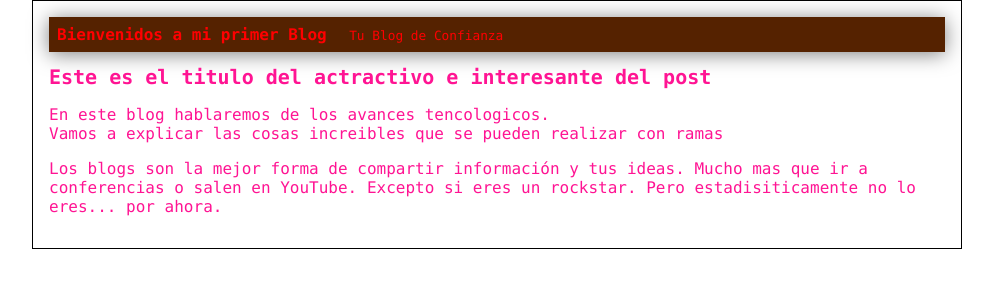
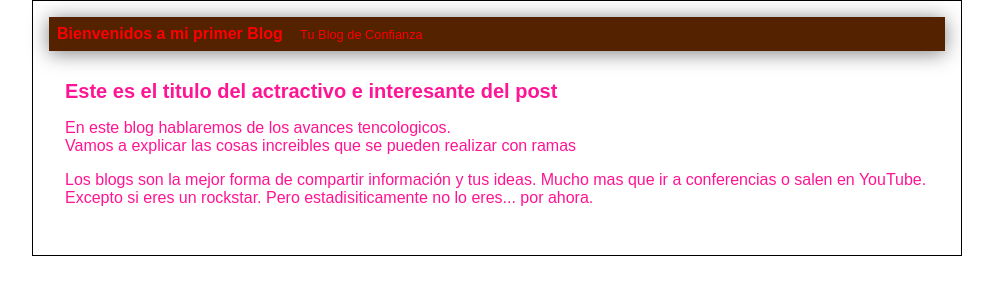
Before and after one commit to alveiro7/Primer-Blog, a plain HTML site: page index.html in a window 1280 px wide. Shown: the whole page, without its empty margins (143-1136 px from the left). Drawn offline with Linux system fonts and the light colour scheme.

Commit message:
Volviendo al tipo de letra Arial y agregando el padding al body

```diff
--- a/css/estilos.css
+++ b/css/estilos.css
@@ -2,7 +2,7 @@ body
 {
 	color: deeppink;
 	text-align: center;
-	font-family: "Consolas";
+	font-family: "Arial";
 	font-size: 16px;
 	margin: 0;
 	padding: 0;
@@ -38,3 +38,8 @@ body
 {
 	font-size: 20px;
 }
+
+#post
+{
+	padding: 1em;
+}
```
